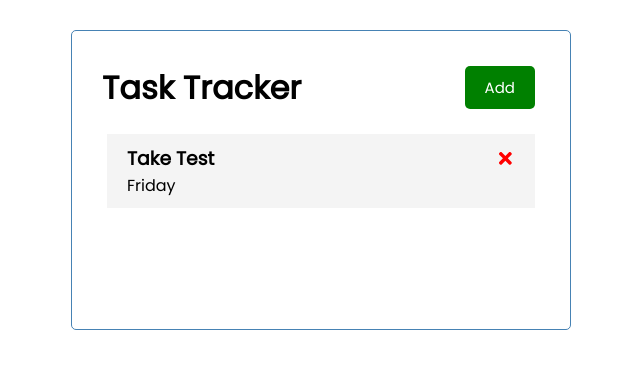
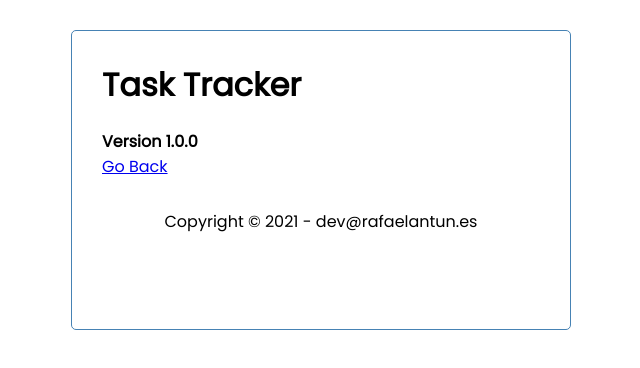
Before and after one commit to devrafaelantunes/task-tracker-js, a React (Create React App) app: page /about in a window 1280 px wide. Shown: the top 368 px of the page, without its empty margins (319-959 px from the left). Built offline with nearby package versions, Linux system fonts and the light colour scheme; data requests are answered from the project's data file.

Commit message:
routing footing & about

```diff
--- a/package.json
+++ b/package.json
@@ -10,6 +10,7 @@
     "react": "^17.0.2",
     "react-dom": "^17.0.2",
     "react-icons": "^4.2.0",
+    "react-router-dom": "^5.2.0",
     "react-scripts": "4.0.3",
     "web-vitals": "^1.0.1"
   },
--- a/src/App.js
+++ b/src/App.js
@@ -1,9 +1,12 @@
 //x ? 'Yes' : 'No'
 
 import {useState, useEffect} from 'react'
+import {BrowserRouter as Router, Route} from 'react-router-dom'
 import Header from './components/Header'
 import Tasks from "./components/Tasks"
 import AddTask from './components/AddTask'
+import Footer from './components/Footer'
+import About from './components/About'
 //import { Footer, Name } from './components/Footer'
 
 const App = () => {
@@ -84,12 +87,22 @@
   }
 
   return (
+    <Router>
       <div className="container">
         <Header onAdd={() => setShowAddTask(!showAddTask)} buttonText={showAddTask}/>
         {showAddTask && <AddTask onAdd={addTask}/>}
+
+
+        <Route path='/' exact render={(props) => (
+          <>
             {tasks.length > 0 ? <Tasks tasks={tasks} onDelete={deleteTask} onToggle={toggleReminder}/>
             : 'No Tasks to Show'}
+          </>
+        )}/>
+        <Route path='/about' component={About}/>
+        <Footer/>
       </div>
+    </Router>
   );
 }
 
--- /dev/null
+++ b/src/components/About.js
@@ -0,0 +1,12 @@
+import {Link} from 'react-router-dom'
+
+const About = () => {
+    return (
+        <div>
+            <h4>Version 1.0.0</h4>
+            <Link to='/'>Go Back</Link>
+        </div>
+    )
+}
+
+export default About
--- a/src/components/Footer.js
+++ b/src/components/Footer.js
@@ -1,19 +1,17 @@
-export const Footer = () => {
+import {Link} from 'react-router-dom'
+import {useLocation} from 'react-router-dom'
+
+const Footer = () => {
+    const location = useLocation()
+
     return (
-    <h1>Footer</h1>
-    )
-}
-
-export const Name = ({name}) => {
-    return (
-        <h1 style={headingStyle}>Greetings {name}</h1>
+        <footer>
+            <p>Copyright &copy; 2021 - dev@rafaelantun.es</p>
+            {location.pathname === '/' && <Link to="/about">About</Link>}
+        </footer>
     )
 }
 
 
-const headingStyle =  {
-    color: 'red',
-    fontSize: '21px'
-}
 
-//export default Footer
+export default Footer
--- a/src/components/Header.js
+++ b/src/components/Header.js
@@ -1,12 +1,17 @@
 import PropTypes from 'prop-types'
 import Button from "./Button"
+import {useLocation} from 'react-router-dom'
 
 const Header = ({title, onAdd, buttonText}) => {
+    const location = useLocation()
 
     return (
         <header className='header'>
             <h1>{title}</h1>
-            <Button color={buttonText ? 'red' : 'green'} text={buttonText ? "Hide" : "Add"} onClick={onAdd}/>
+            {location.pathname === '/' && <Button
+            color={buttonText ? 'red' : 'green'}
+            text={buttonText ? "Hide" : "Add"}
+            onClick={onAdd}/>}
         </header>
     )
 }
```
Also changed, not shown: 1 other file (tests, documents, lock files or other folders). Lines whose indentation alone changed are shown as unchanged.
